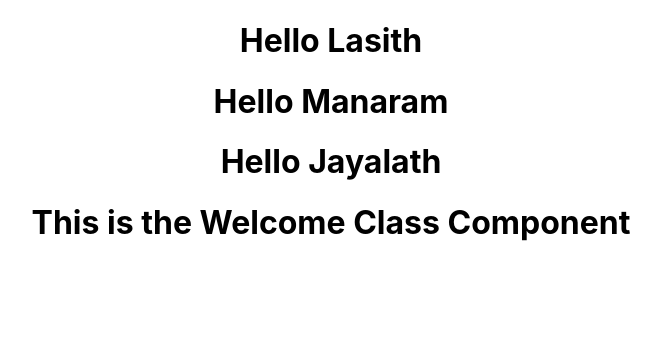
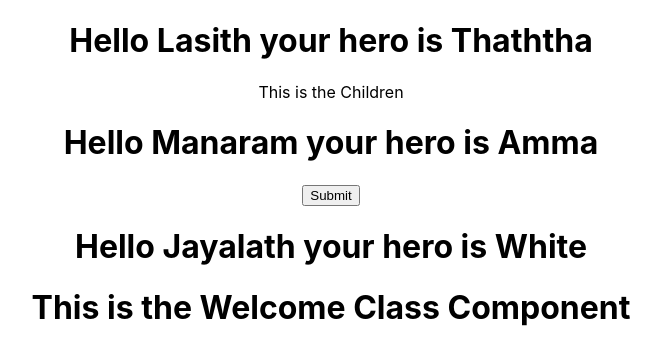
Before and after one commit to Lasith650/Fundamentals-of-React, a React (Create React App) app: page / in a window 1280 px wide. Shown: the top 364 px of the page, without its empty margins (309-970 px from the left). Built offline with nearby package versions, Linux system fonts and the light colour scheme.

Commit message:
Adding Children to Greet.js

```diff
--- a/src/App.js
+++ b/src/App.js
@@ -7,9 +7,13 @@ import Welcome from './components/Welcome';
 function App() {
   return (
     <div className="App">
-       <Greet name="Lasith"/>
-       <Greet name="Manaram"/>
-       <Greet name="Jayalath"/>
+       <Greet name="Lasith" heroName="Thaththa">
+        <p>This is the Children</p>
+       </Greet>
+       <Greet name="Manaram" heroName="Amma">
+        <button>Submit</button>
+       </Greet>
+       <Greet name="Jayalath" heroName="White"/>
        <Welcome/>
     </div>
   );
--- a/src/components/Greet.js
+++ b/src/components/Greet.js
@@ -1,6 +1,11 @@
 import React from 'react';
 
 const Greet =(props) => {
-    return <h1>Hello {props.name}</h1>
+    return (
+    <div>
+    <h1>Hello {props.name} your hero is {props.heroName}</h1>
+    {props.children}
+    </div>
+    )
 }
 export default Greet;
```
